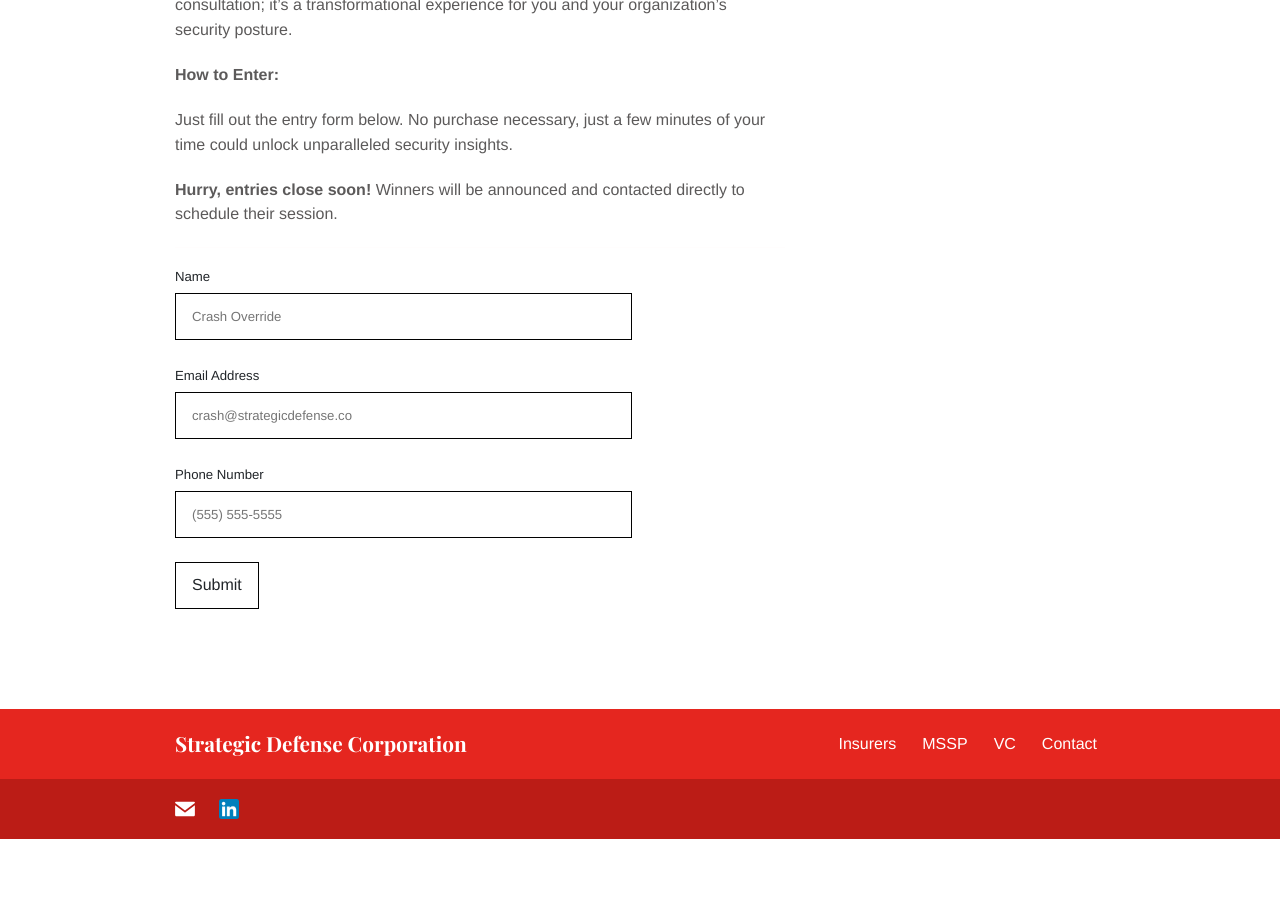
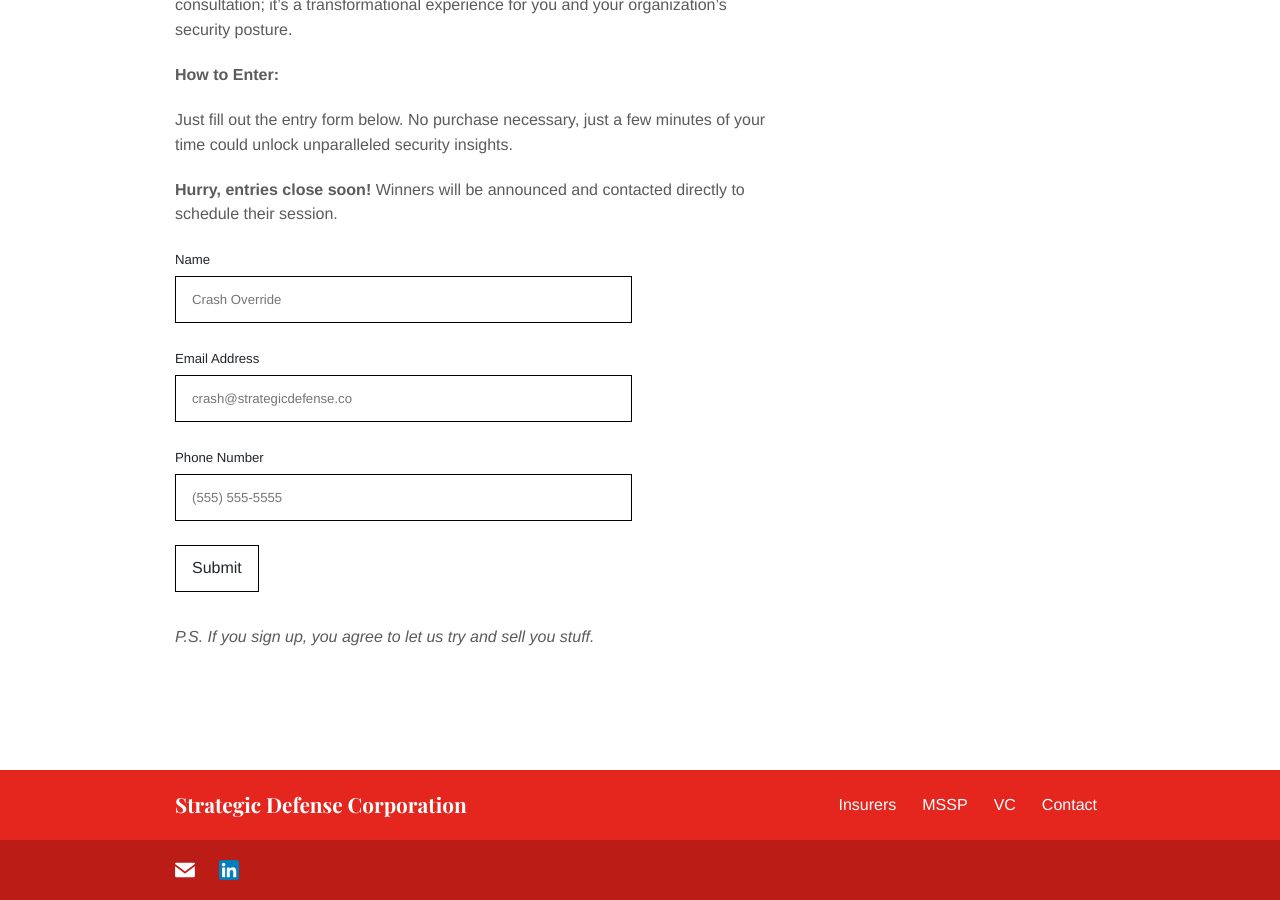
Before and after one commit to strategicdefense/strategicdefense.github.io, a Jekyll site: the page built from spring2024giveaway.md, in a window 1280 px wide and 900 px high, scrolled down 918 px. Built offline with Jekyll 4.4.1, drawn with Linux system fonts in a browser that asks for light colours; before the commit the page ends 1757 px from its top, so only the background shows below that.

Commit message:
adding a disclaimer

```diff
--- a/spring2024giveaway.md
+++ b/spring2024giveaway.md
@@ -28,5 +28,8 @@
 
 **Hurry, entries close soon!** Winners will be announced and contacted directly to schedule their session.
 
+
+{% include giveaway-form.html %}
+
 ---
-{% include giveaway-form.html %}
+_P.S. If you sign up, you agree to let us try and sell you stuff._
```
Also changed, not shown: 1 other file.
